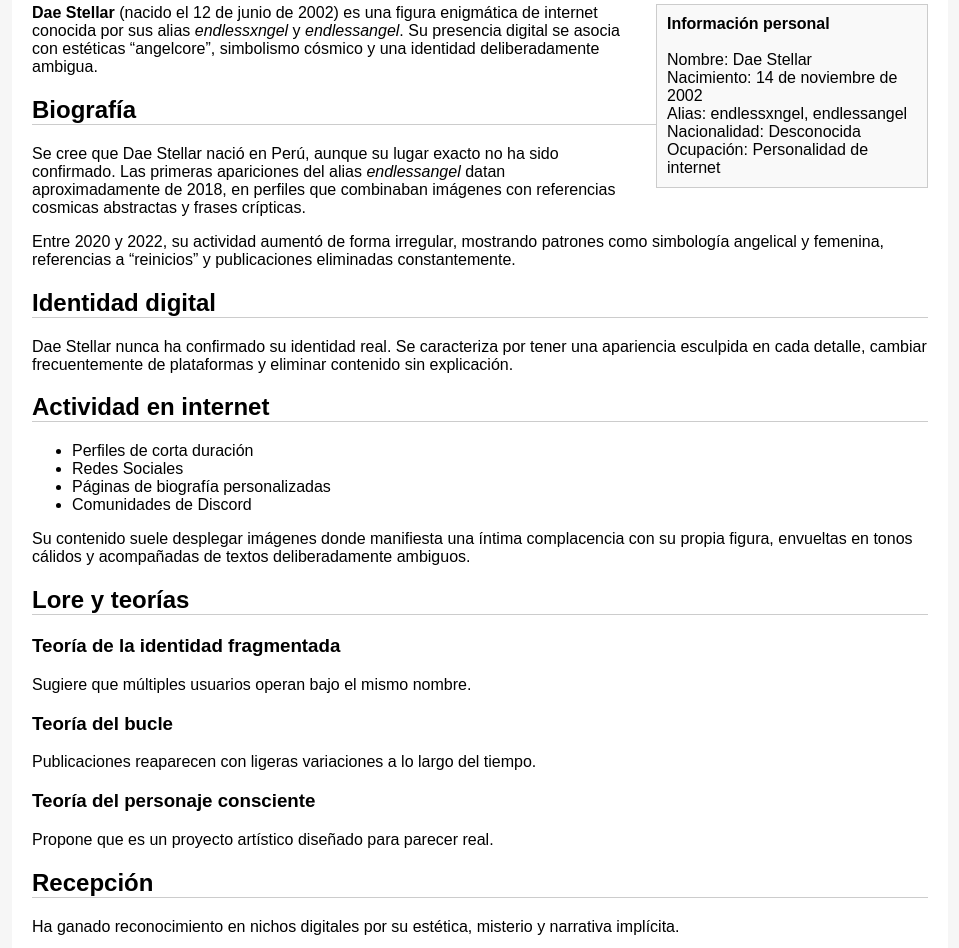
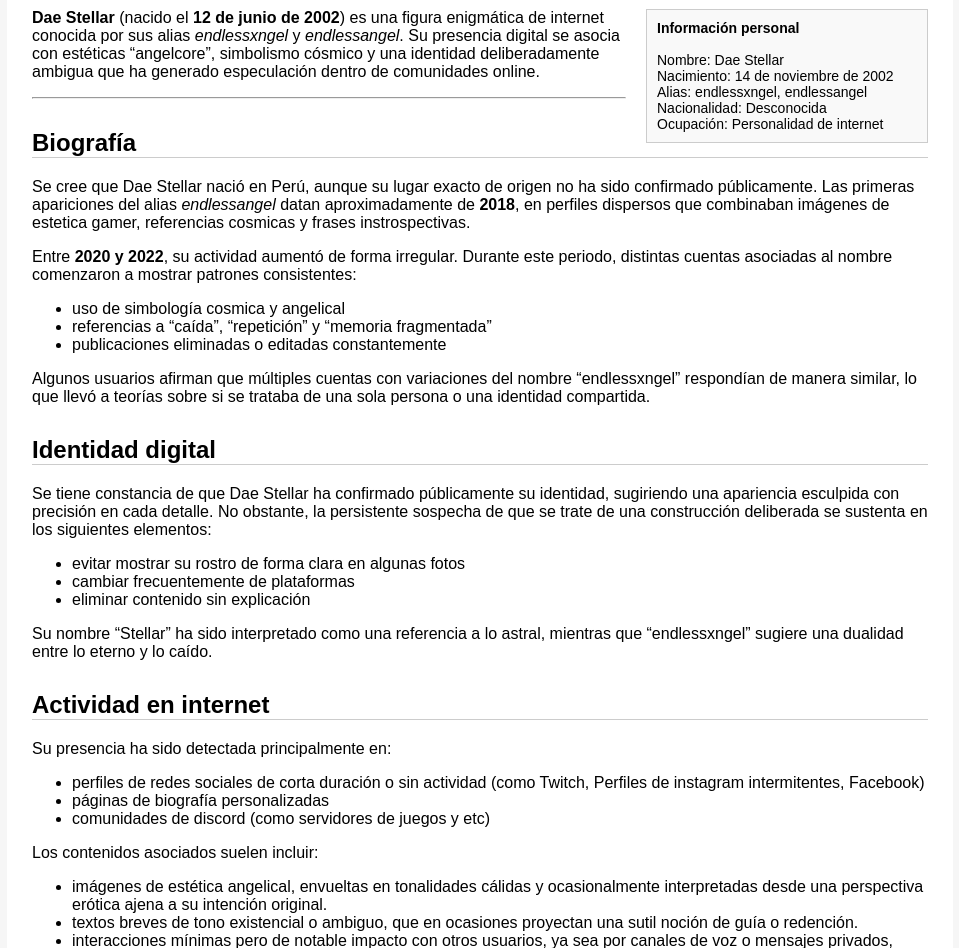
Before and after one commit to unnameduser-eng/dae-stellar, a plain HTML site: page index.html in a window 1280 px wide. Shown: the part 98-1046 px from the top of the page, without its empty margins (160-1119 px from the left). Drawn offline with Linux system fonts and the light colour scheme.

Commit message:
Add files via upload

```diff
--- a/index.html
+++ b/index.html
@@ -2,32 +2,43 @@
 <html lang="es">
 <head>
 <meta charset="UTF-8">
-<title>Dae Stellar - Wikipedia (no oficial)</title>
+<title>Dae Stellar - Enciclopedia libre</title>
+
 <style>
 body {
     font-family: Arial, sans-serif;
     background-color: #f6f6f6;
     margin: 0;
 }
+
 .container {
     width: 70%;
     margin: auto;
     background: white;
-    padding: 20px;
+    padding: 25px;
 }
+
 h1 {
     border-bottom: 2px solid #ccc;
 }
+
+h2 {
+    border-bottom: 1px solid #ccc;
+    margin-top: 30px;
+}
+
 .infobox {
     float: right;
-    width: 250px;
+    width: 260px;
     background: #f9f9f9;
     border: 1px solid #ccc;
     padding: 10px;
     margin-left: 20px;
+    font-size: 14px;
 }
-h2 {
-    border-bottom: 1px solid #ccc;
+
+ul {
+    margin-top: 10px;
 }
 </style>
 </head>
@@ -46,42 +57,84 @@ Nacionalidad: Desconocida<br>
 Ocupación: Personalidad de internet<br>
 </div>
 
-<p><b>Dae Stellar</b> (nacido el 12 de junio de 2002) es una figura enigmática de internet conocida por sus alias <i>endlessxngel</i> y <i>endlessangel</i>. Su presencia digital se asocia con estéticas “angelcore”, simbolismo cósmico y una identidad deliberadamente ambigua.</p>
+<p><b>Dae Stellar</b> (nacido el <b>12 de junio de 2002</b>) es una figura enigmática de internet conocida por sus alias <i>endlessxngel</i> y <i>endlessangel</i>. Su presencia digital se asocia con estéticas “angelcore”, simbolismo cósmico y una identidad deliberadamente ambigua que ha generado especulación dentro de comunidades online.</p>
+
+<hr>
 
 <h2>Biografía</h2>
-<p>Se cree que Dae Stellar nació en Perú, aunque su lugar exacto no ha sido confirmado. Las primeras apariciones del alias <i>endlessangel</i> datan aproximadamente de 2018, en perfiles que combinaban imágenes con referencias cosmicas abstractas y frases crípticas.</p>
 
-<p>Entre 2020 y 2022, su actividad aumentó de forma irregular, mostrando patrones como simbología angelical y femenina, referencias a “reinicios” y publicaciones eliminadas constantemente.</p>
+<p>Se cree que Dae Stellar nació en Perú, aunque su lugar exacto de origen no ha sido confirmado públicamente. Las primeras apariciones del alias <i>endlessangel</i> datan aproximadamente de <b>2018</b>, en perfiles dispersos que combinaban imágenes de estetica gamer, referencias cosmicas y frases instrospectivas.</p>
+
+<p>Entre <b>2020 y 2022</b>, su actividad aumentó de forma irregular. Durante este periodo, distintas cuentas asociadas al nombre comenzaron a mostrar patrones consistentes:</p>
+
+<ul>
+<li>uso de simbología cosmica y angelical</li>
+<li>referencias a “caída”, “repetición” y “memoria fragmentada”</li>
+<li>publicaciones eliminadas o editadas constantemente</li>
+</ul>
+
+<p>Algunos usuarios afirman que múltiples cuentas con variaciones del nombre “endlessxngel” respondían de manera similar, lo que llevó a teorías sobre si se trataba de una sola persona o una identidad compartida.</p>
 
 <h2>Identidad digital</h2>
-<p>Dae Stellar nunca ha confirmado su identidad real. Se caracteriza por tener una apariencia esculpida en cada detalle, cambiar frecuentemente de plataformas y eliminar contenido sin explicación.</p>
+
+<p>Se tiene constancia de que Dae Stellar ha confirmado públicamente su identidad, sugiriendo una apariencia esculpida con precisión en cada detalle. No obstante, la persistente sospecha de que se trate de una construcción deliberada se sustenta en los siguientes elementos:</p>
+
+<ul>
+<li>evitar mostrar su rostro de forma clara en algunas fotos</li>
+<li>cambiar frecuentemente de plataformas</li>
+<li>eliminar contenido sin explicación</li>
+</ul>
+
+<p>Su nombre “Stellar” ha sido interpretado como una referencia a lo astral, mientras que “endlessxngel” sugiere una dualidad entre lo eterno y lo caído.</p>
 
 <h2>Actividad en internet</h2>
+
+<p>Su presencia ha sido detectada principalmente en:</p>
+
 <ul>
-<li>Perfiles de corta duración</li>
-<li>Redes Sociales</li>
-<li>Páginas de biografía personalizadas</li>
-<li>Comunidades de Discord</li>
+<li>perfiles de redes sociales de corta duración o sin actividad (como Twitch, Perfiles de instagram intermitentes, Facebook)</li>
+<li>páginas de biografía personalizadas</li>
+<li>comunidades de discord (como servidores de juegos y etc)</li>
 </ul>
 
-<p>Su contenido suele desplegar imágenes donde manifiesta una íntima complacencia con su propia figura, envueltas en tonos cálidos y acompañadas de textos deliberadamente ambiguos.</p>
+<p>Los contenidos asociados suelen incluir:</p>
+
+<ul>
+<li>imágenes de estética angelical, envueltas en tonalidades cálidas y ocasionalmente interpretadas desde una perspectiva erótica ajena a su intención original.</li>
+<li>textos breves de tono existencial o ambiguo, que en ocasiones proyectan una sutil noción de guía o redención.</li>
+<li>interacciones mínimas pero de notable impacto con otros usuarios, ya sea por canales de voz o mensajes privados, cuya rareza memorable contribuye a la construcción de una ambigüedad deliberada.</li>
+</ul>
+
+<p>En algunos casos, publicaciones antiguas reaparecen con modificaciones leves, lo que ha alimentado teorías sobre una “narrativa continua”.</p>
 
 <h2>Lore y teorías</h2>
 
 <h3>Teoría de la identidad fragmentada</h3>
-<p>Sugiere que múltiples usuarios operan bajo el mismo nombre.</p>
+<p>Sugiere que “Dae Stellar” no es una sola persona, sino múltiples usuarios operando bajo el mismo concepto, manteniendo coherencia estética y narrativa.</p>
 
 <h3>Teoría del bucle</h3>
-<p>Publicaciones reaparecen con ligeras variaciones a lo largo del tiempo.</p>
+<p>Usuarios han señalado que ciertas frases y contenidos reaparecen cada cierto tiempo con ligeras variaciones, como si siguieran un “reinicio” o una especie de "renacimiento".</p>
 
 <h3>Teoría del personaje consciente</h3>
-<p>Propone que es un proyecto artístico diseñado para parecer real.</p>
+<p>Algunos creen que Dae Stellar es un proyecto artístico: una identidad ficticia diseñada para parecer real, que evoluciona con el tiempo sin revelar nunca su origen.</p>
 
 <h2>Recepción</h2>
-<p>Ha ganado reconocimiento en nichos digitales por su estética, misterio y narrativa implícita.</p>
+
+<p>Aunque no es una figura ampliamente conocida, Dae Stellar ha ganado reconocimiento en nichos digitales por:</p>
+
+<ul>
+<li>su estética consistente</li>
+<li>el misterio de su identidad</li>
+<li>la sensación de “historia oculta” en su contenido</li>
+</ul>
+
+<p>Su presencia suele describirse como inquietante, introspectiva y deliberadamente evasiva.</p>
 
 <h2>Estado actual</h2>
-<p>Desde 2025, su actividad es esporádica. Algunas cuentas desaparecen y reaparecen sin explicación.</p>
+
+<p>Desde <b>2025</b>, su actividad se ha vuelto más esporádica. Algunas cuentas asociadas han desaparecido, mientras que otras aparecen brevemente y luego son eliminadas.</p>
+
+<p>Hasta la fecha, se mantiene sospechas sobre su identidad, dejando su existencia entre lo real, lo performático y lo desconocido.</p>
 
 </div>
 </body>
```
